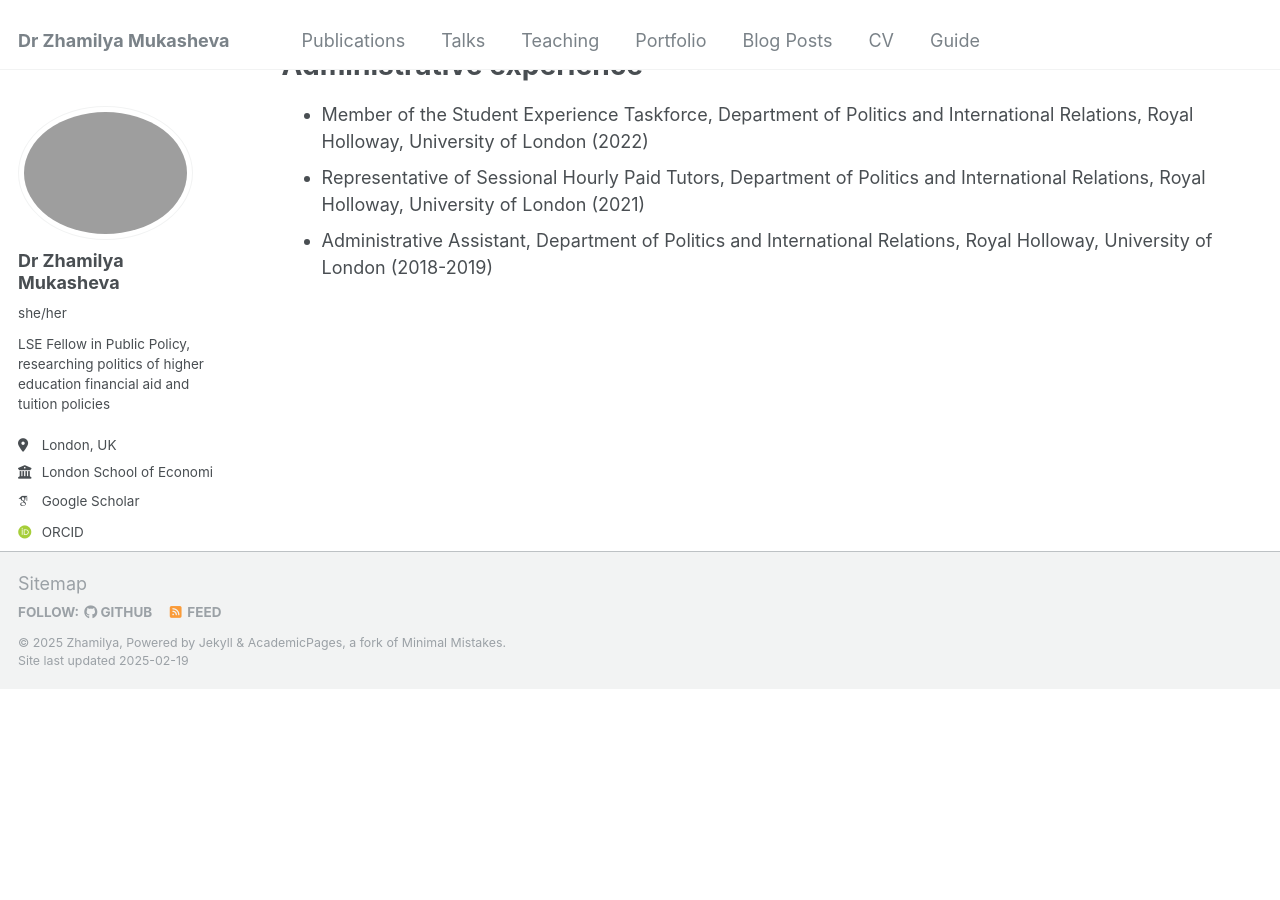
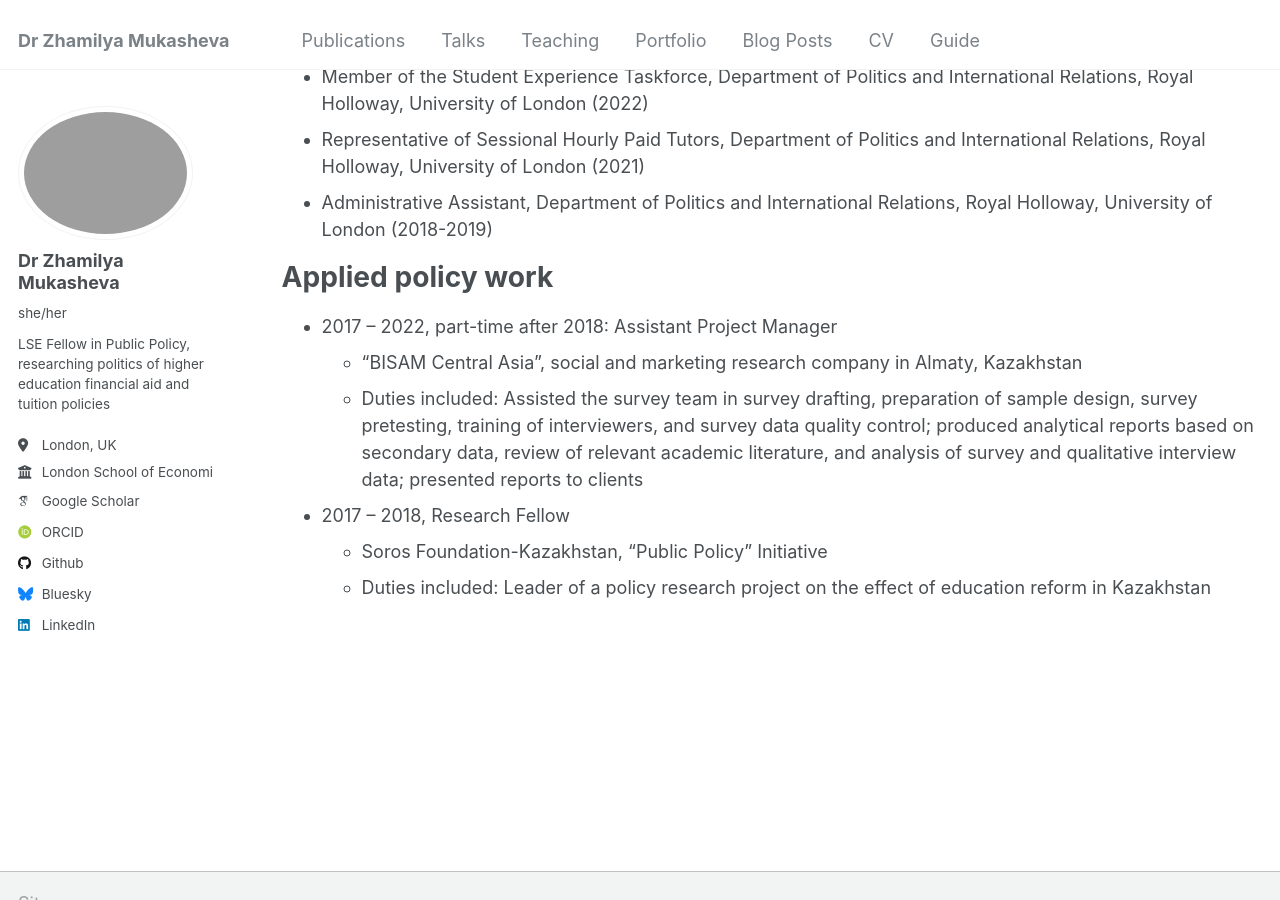
Before and after one commit to zhamilya-mukasheva/zhamilya-mukasheva, a Jekyll site: the page built from _pages/cv.md, in a window 1280 px wide and 900 px high, scrolled down 2978 px. Built offline with Jekyll 4.4.1, drawn with Linux system fonts in a browser that asks for light colours; some web fonts are replaced; before the commit the page ends 3667 px from its top, so only the background shows below that; some of the changed text lies outside the part shown.

Commit message:
Update cv.md

```diff
--- a/_pages/cv.md
+++ b/_pages/cv.md
@@ -21,7 +21,7 @@ Work experience: Academic work
   * London School of Economics and Political Science, School of Public Policy
   * Duties includes: Working on consolidating my PhD thesis through developing research articles for publication. Delivered seminars and curated development of applied policy projects for our Master of Public Policy programme, supervised master's dissertations and applied public policy projects by students. Designed and delivered sessions on research methods and narrowing down the research topic for students.
 
-*September 2023 - September 2024: Academic Visitor
+* September 2023 - September 2024: Academic Visitor
   * Royal Holloway, University of London
 
 
@@ -89,3 +89,15 @@ Administrative experience
 * Member of the Student Experience Taskforce, Department of Politics and International Relations, Royal Holloway, University of London (2022)
 * Representative of Sessional Hourly Paid Tutors, Department of Politics and International Relations, Royal Holloway, University of London (2021)
 * Administrative Assistant, Department of Politics and International Relations, Royal Holloway, University of London (2018-2019)
+
+
+Applied policy work
+======
+
+* 2017 – 2022, part-time after 2018: Assistant Project Manager
+  * “BISAM Central Asia”, social and marketing research company in Almaty, Kazakhstan
+  * Duties included: Assisted the survey team in survey drafting, preparation of sample design, survey pretesting, training of interviewers, and survey data quality control; produced analytical reports based on secondary data, review of relevant academic literature, and analysis of survey and qualitative interview data; presented reports to clients
+
+* 2017 – 2018, Research Fellow
+  * Soros Foundation-Kazakhstan, “Public Policy” Initiative
+  * Duties included: Leader of a policy research project on the effect of education reform in Kazakhstan
```
